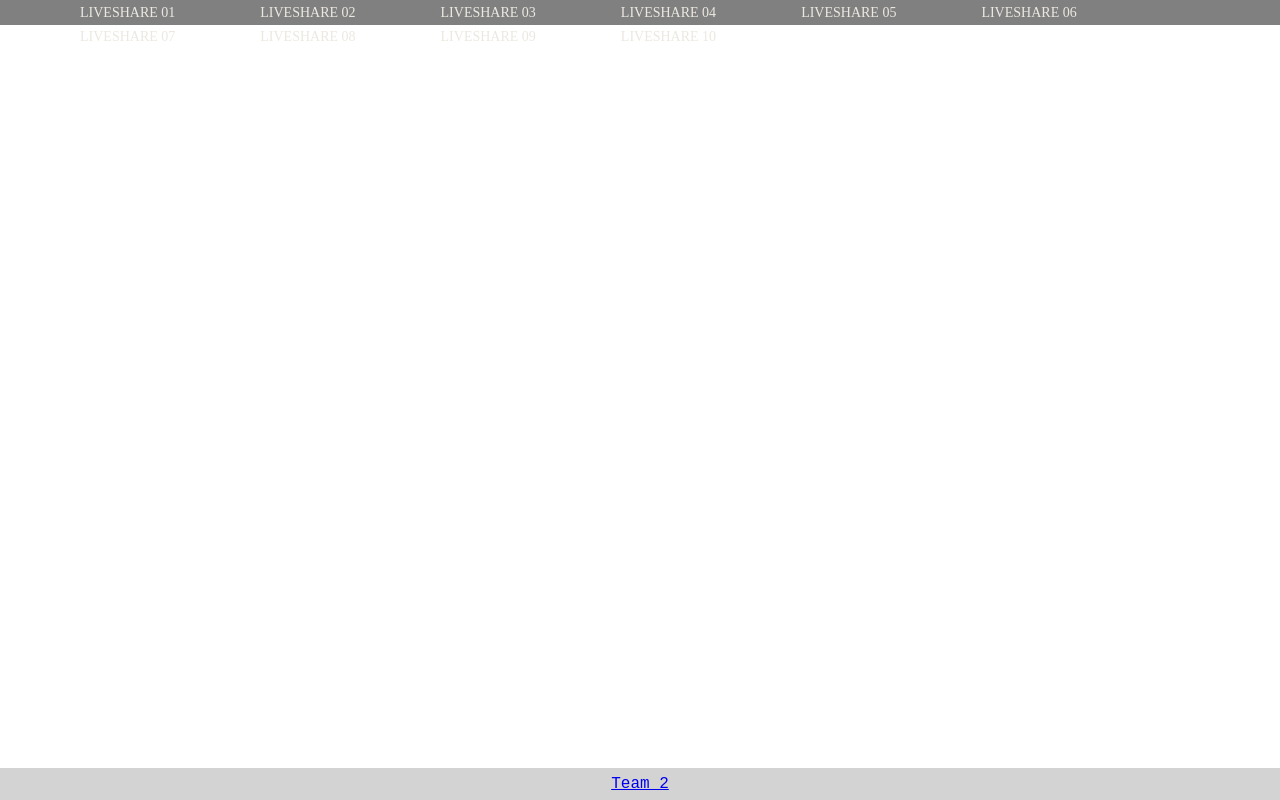
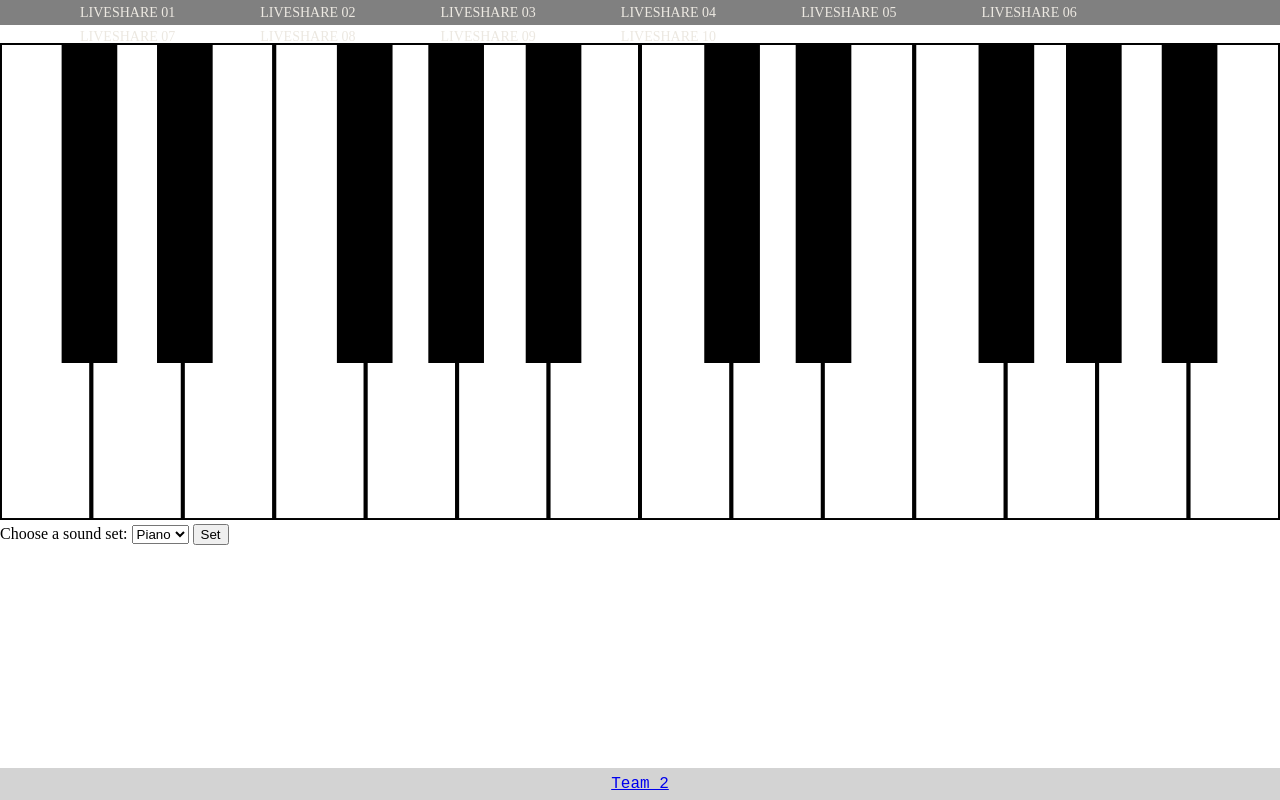
Before and after one commit to stigping/LSM1T2, a plain HTML site: page liveshare/ls9/index.html in a window 1280 px wide. Drawn offline with Linux system fonts and the light colour scheme.

Commit message:
Changes (Working)

```diff
--- a/liveshare/ls9/index.html
+++ b/liveshare/ls9/index.html
@@ -85,6 +85,15 @@
 <br>
 <div id="piano"></div>
 
+<form action="/action_page.php">
+    <label for="instruments">Choose a sound set:</label>
+    <select id="sounds" name="soundset">
+      <option value="piano">Piano</option>
+      <option value="flute">Flute</option>
+    </select>
+    <input type="button" value="Set" onclick="show()">
+  </form>
+
 
 
 <audio src="audio/A.wav" id="na"></audio>
--- a/liveshare/ls9/js/view.js
+++ b/liveshare/ls9/js/view.js
@@ -1,10 +1,11 @@
 let pianoDiv = document.getElementById('piano')
 //C D E F G A B C# D# F# G# A#
 function show() {
-    if (document.getElementById('sounds').value == 'flute') soundSet = pianoVar;
+    if (document.getElementById('sounds').value == 'piano') soundSet = pianoVar;
+    if (document.getElementById('sounds').value == 'flute') soundSet = fluteVar;
     pianoDiv.innerHTML = `
 
-    ${pianoVar}
+    ${soundSet}
 
 
 
```
